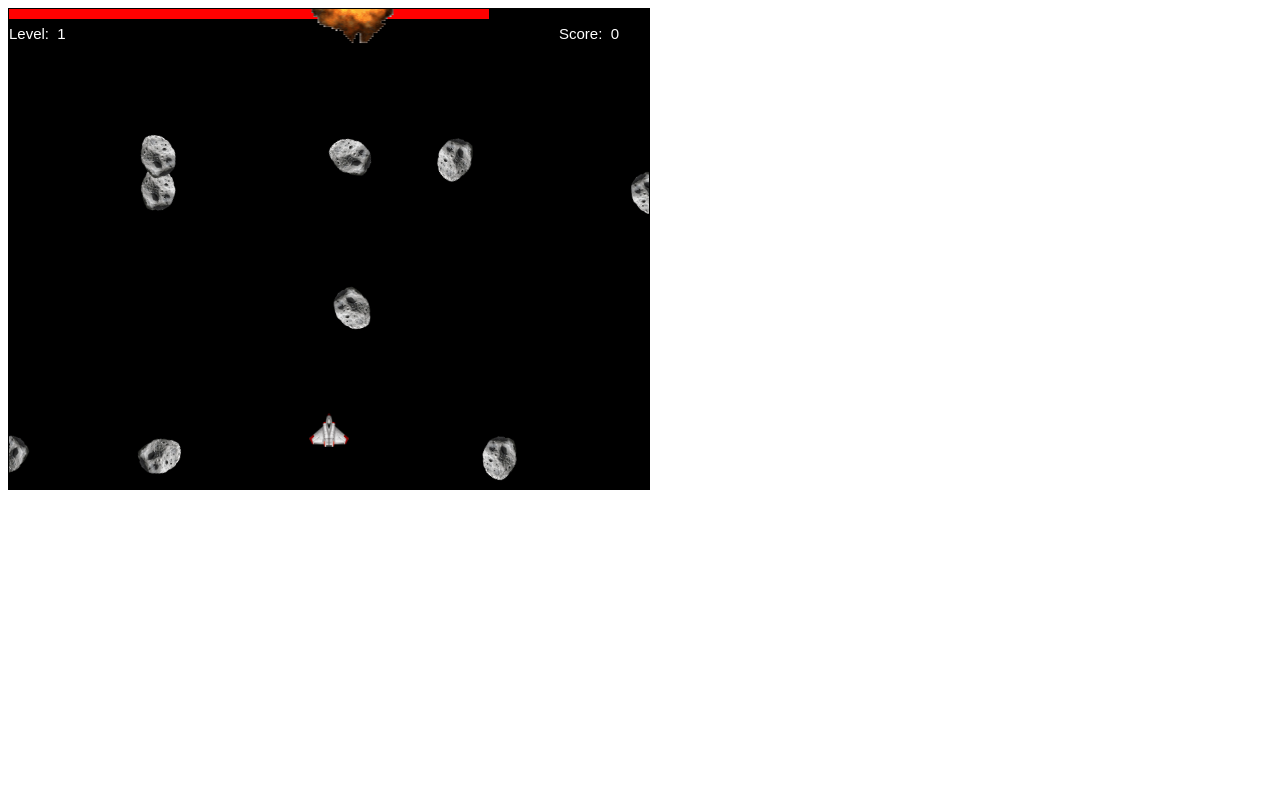
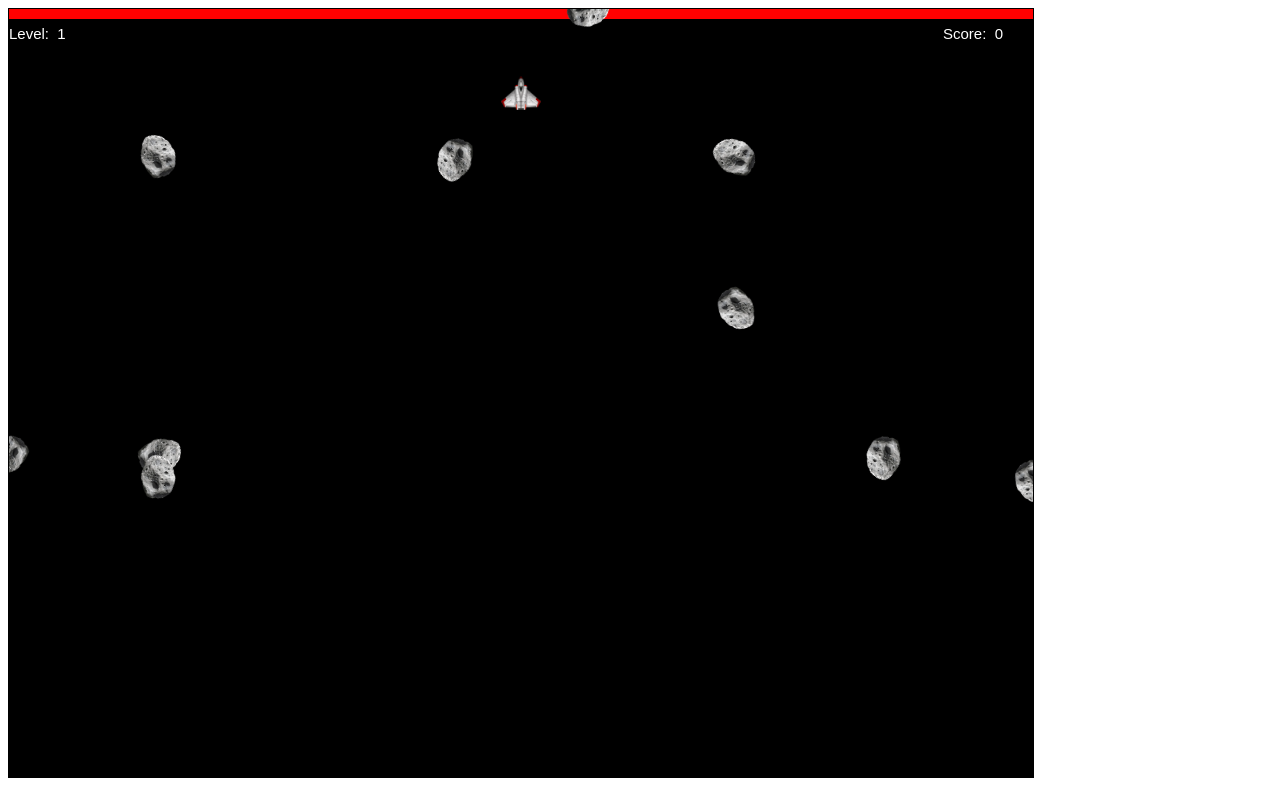
Before and after one commit to dosciatti/LinEngine, a plain HTML site: page index.html in a window 1280 px wide. Drawn offline with Linux system fonts and the light colour scheme.

Commit message:
Some adjusts
Variables, screen constants, mouse capture changed, sounds modified

```diff
--- a/index.html
+++ b/index.html
@@ -1,4 +1,4 @@
-<canvas id="myCanvas" width="640" height="480" style="border:1px solid #000000;">
+<canvas id="myCanvas" width="1024" height="768" style="border:1px solid #000000;">
 </canvas>
 
 <script src="src/resources/resourcesinfo.js"></script>
--- a/src/engine/engine.js
+++ b/src/engine/engine.js
@@ -94,7 +94,7 @@ var draw = {
 	drawImage(x, y, img, scale, rot)
 	{
 		draw.ctx.save()
-  		draw.ctx.translate(x, y) // change origin
+  		draw.ctx.translate(x, y)
   		draw.ctx.scale(scale, scale)
   		draw.ctx.rotate(rot)
   		draw.ctx.drawImage(img, -img.width / 2, -img.height / 2)
@@ -161,8 +161,8 @@ var mouse = {
 	y : 0,
 	'setMouseListeners' : function() {
 		document.addEventListener('click', function(event) {
-			mouse.x = event.x
-			mouse.y = event.y
+			mouse.x = event.pageX
+			mouse.y = event.pageY
 		})
 	}
 }
--- a/src/main.js
+++ b/src/main.js
@@ -6,6 +6,7 @@ var gui = {
 	levelText : { x: 0, y: 30},
 	text: { x: canvas.width * 0.5 - 40, y: canvas.height * 0.5 - 5 },
 	button : { x: canvas.width * 0.5 - 20, y: canvas.height * 0.5 + 20, width: 75, height: 25 },
+	gap : { nextLevel : 5, restart : 13 },
 	'drawPowerBar' : function()
 	{
 		engine.draw.ctx.fillStyle = "red"
@@ -42,19 +43,12 @@ var gameDefinitions = {
 		deltaAngle : 0.025,
 		deltaVelocity : 0.02,
 		angularVelocity : 0.25
-	},
- 	isBackgroundSoundStarted : false
+	}
 }
 
 function main() {
 
 	engine.clock.currentTime = (new Date()).getTime()
-
-	if (gameDefinitions.isBackgroundSoundStarted == false)
-	{
-		engine.sound.playAudioByName("ground-hard")
-		gameDefinitions.isBackgroundSoundStarted = true
-	}
 
 	engine.draw.ctx.fillStyle = "black";
   	engine.draw.ctx.fillRect(0, 0, canvas.width, canvas.height)
@@ -64,8 +58,7 @@ function main() {
   	gui.drawText("Level: ", "white", gui.level, "15px Arial", gui.levelText)
   	gui.drawText("Score: ", "white", gui.score, "15px Arial", gui.scoreText)
 
-	if (modules.player.isSpaceshipExploded == false) modules.player.draw()
-
+	if (modules.player.spaceshipExploded == false) modules.player.draw()
 	modules.shot.draw()
 	modules.animatedSprite.draw((new Date()).getTime())
 	modules.meteor.draw()
@@ -113,10 +106,10 @@ function main() {
    		engine.clock.pastTime = (new Date()).getTime()
 	}
 
-	if (engine.key.isKeyPressed("Space") && (engine.clock.currentTime - engine.clock.pastTime) >= engine.clock.deltaTime) {
+	if (engine.key.isKeyPressed("Space") && (engine.clock.currentTime - engine.clock.pastTime) >= engine.clock.deltaTime * 4) {
 		var s = [{ vPosition : { x: modules.player.vPosition.x, y: modules.player.vPosition.y }, angle: modules.player.angle, angularVelocity: gameDefinitions.constants.angularVelocity }]
 		modules.shot.vShot = modules.shot.vShot.concat(s)
-		engine.sound.playAudioByName("spaceship-shot")
+		engine.sound.playAudioByName("spaceship-shot", false)
    		engine.clock.pastTime = (new Date()).getTime()
 	}
 
@@ -135,7 +128,7 @@ function refreshGameConditions() {
 
 	if (modules.player.power <= 0) {
 		gameState.situation.lose = true
-		if (modules.player.isSpaceshipExploded == false) modules.player.explodeSpaceship()
+		if (modules.player.spaceshipExploded == false) modules.player.explodeSpaceship()
 	}
 
 	if (gameState.situation.lose == true || gameState.situation.win == true) {
@@ -150,27 +143,19 @@ function refreshGameConditions() {
 
 		if (gameState.situation.lose == true) {
 			gui.score = 0
-			modules.meteor.vMeteor.forEach(
-				function (item, index) {
-					modules.meteor.vMeteor = modules.meteor.vMeteor.splice(index, 1)
-				}
-			)
+			gui.level = 1
 			modules.player.init()
 			modules.player.power = 100
+			modules.meteor.numberOfMeteors = 10
 			modules.meteor.populateWithMeteors()
-			gameDefinitions.isBackgroundSoundStarted = false
 		}
 
 		if (gameState.situation.win == true) {
 			gui.level = gui.level + 1
-			modules.meteor.vMeteor.forEach(
-				function (item, index) {
-					modules.meteor.vMeteor = modules.meteor.vMeteor.splice(index, 1)
-				}
-			)
 			modules.meteor.numberOfMeteors = modules.meteor.numberOfMeteors + 10
 			modules.meteor.populateWithMeteors()
 		}
+
 		gameState.situation.lose = false
 		gameState.situation.win = false
 		gameState.state.playing = false
@@ -179,11 +164,11 @@ function refreshGameConditions() {
 	if (gameState.state.ended == true) {
 		if (gameState.situation.win == true) {
 		  	gui.drawText("You win", "white", "", "30px Arial", gui.text)
-			gui.drawButton("Next level", 5)
+			gui.drawButton("Next level", gui.gap.nextLevel)
 		}
 		if (gameState.situation.lose == true) {
 			gui.drawText("You lose", "white", "", "30px Arial", gui.text)
-			gui.drawButton("Restart", 13)
+			gui.drawButton("Restart", gui.gap.restart)
 		}
 		gameState.state.ended = false
 	}
@@ -222,14 +207,15 @@ function testCollisions() {
 		function(item, index) {
 			if (engine.util.contains(modules.player, item, radiusPM))
 			{
-				modules.player.power = modules.player.power - 25;
-				engine.sound.playAudioByName("spaceship-meteor-impact")
-				modules.animatedSprite.setAnimation(item)
-				modules.meteor.vMeteor.splice(index, 1)
+				if (modules.player.spaceshipExploded == false) {
+					modules.player.power = modules.player.power - 25;
+					engine.sound.playAudioByName("spaceship-meteor-impact")
+					modules.animatedSprite.setAnimation(item)
+					modules.meteor.vMeteor.splice(index, 1)
+				}
 			}
 		}
 	)
-
 }
 
 window.onload
@@ -237,6 +223,7 @@ window.onload
 	engine.key.setKeyListeners()
 	engine.mouse.setMouseListeners()
 	engine.resources.loadResources(engine.resources.areResourcesPrepared)
+	engine.sound.playAudioByName("ground-easy")
 	modules.shot.init()
 	modules.meteor.init()
 	modules.meteor.populateWithMeteors()
--- a/src/modules.js
+++ b/src/modules.js
@@ -62,14 +62,14 @@ var player = {
 	Math.pow(resourcesInfo.find(r => r.name === 'spaceship').width, 2) +
 	Math.pow(resourcesInfo.find(r => r.name === 'spaceship').height, 2),
 	0.5),
-	isSpaceshipExploded : false,
+	spaceshipExploded : false,
 	'init' : function() {
 		player.vPosition = { x: canvas.width / 2, y: canvas.height / 2 }
 		player.vForce = { x: 0, y: 1 }
 		player.vVelocity = { x: 0, y: -1 }
 		player.velocity = 1
 		player.angle = 0
-		player.isSpaceshipExploded = false
+		player.spaceshipExploded = false
 	},
 	'draw' : function() {
 		engine.draw.drawImageByName(player.vPosition.x, player.vPosition.y, 'spaceship', player.scale, player.angle);
@@ -96,8 +96,7 @@ var player = {
     	player.vForce.y = -force * Math.cos(player.angle);
   	},
   	'explodeSpaceship' : function() {
-
-		player.isSpaceshipExploded = true
+		player.spaceshipExploded = true
 
 		var img = engine.resources.getResourceByNameAndType("spaceship", "image")
 
@@ -194,6 +193,12 @@ var meteor = {
 	},
 	'populateWithMeteors' : function()
 	{
+		modules.meteor.vMeteor.forEach(
+			function (item, index) {
+				modules.meteor.vMeteor = modules.meteor.vMeteor.splice(index, 1)
+			}
+		)
+
 		for (var i = 0; i < meteor.numberOfMeteors; i++) {
 
 			var signal = 0;
--- a/src/resources/resourcesinfo.js
+++ b/src/resources/resourcesinfo.js
@@ -4,6 +4,7 @@ let resourcesInfo = [
 	{name: 'meteor', type: 'image', mime: 'png', width : 512, height: 512},
 	{name: 'explosion', type: 'image', mime: 'png', width : 491, height: 477},
 	{name: 'ground-hard', type: 'sound', mime: 'ogg'},
+	{name: 'ground-easy', type: 'sound', mime: 'ogg'},
 	{name: 'meteor-explosion', type: 'sound', mime: 'mp3'},
 	{name: 'spaceship-explosion', type: 'sound', mime: 'mp3'},
 	{name: 'spaceship-meteor-impact', type: 'sound', mime: 'mp3'},
```
Also changed, not shown: 1 other file.
